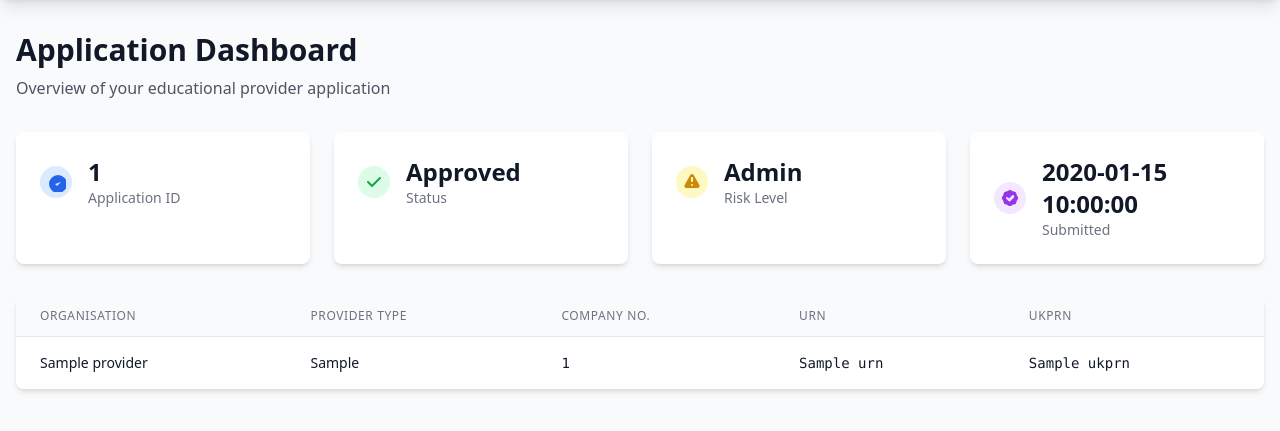
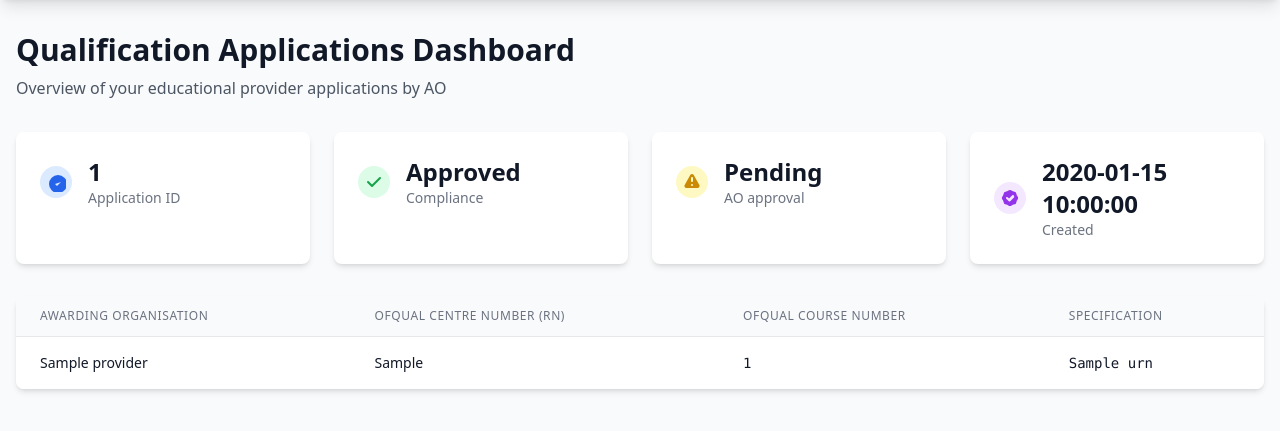
Before and after one commit to ragpark/educational-kyc, a FastAPI app: template templates/provider_dashboard.html in a window 1280 px wide. Shown: the part 64-495 px from the top of the page. Run offline with FastAPI, Linux system fonts and the light colour scheme; the template is opened without the code that fills it: most values are stand-ins (such as "Sample title", 1, 10 or a date in 2020); some libraries are stand-ins or nearby versions.

Commit message:
Update provider_dashboard.html

```diff
--- a/templates/provider_dashboard.html
+++ b/templates/provider_dashboard.html
@@ -4,8 +4,8 @@
 <div class="max-w-7xl mx-auto">
     <!-- Header -->
     <div class="mb-8">
-        <h1 class="text-3xl font-bold text-gray-900">Application Dashboard</h1>
-        <p class="text-gray-600 mt-2">Overview of your educational provider application</p>
+        <h1 class="text-3xl font-bold text-gray-900">Qualification Applications Dashboard</h1>
+        <p class="text-gray-600 mt-2">Overview of your educational provider applications by AO</p>
     </div>
 
     {% if provider %}
@@ -37,7 +37,7 @@
                 </div>
                 <div class="ml-4">
                     <div class="text-2xl font-bold text-gray-900">{{ provider.status|title }}</div>
-                    <div class="text-sm text-gray-500">Status</div>
+                    <div class="text-sm text-gray-500">Compliance</div>
                 </div>
             </div>
         </div>
@@ -51,8 +51,8 @@
                     </div>
                 </div>
                 <div class="ml-4">
-                    <div class="text-2xl font-bold text-gray-900">{{ provider.risk_level|title }}</div>
-                    <div class="text-sm text-gray-500">Risk Level</div>
+                    <div class="text-2xl font-bold text-gray-900">Pending</div>
+                    <div class="text-sm text-gray-500">AO approval</div>
                 </div>
             </div>
         </div>
@@ -67,7 +67,7 @@
                 </div>
                 <div class="ml-4">
                     <div class="text-2xl font-bold text-gray-900">{{ provider.created_at }}</div>
-                    <div class="text-sm text-gray-500">Submitted</div>
+                    <div class="text-sm text-gray-500">Created</div>
                 </div>
             </div>
         </div>
@@ -78,11 +78,10 @@
         <table class="min-w-full divide-y divide-gray-200">
             <thead class="bg-gray-50">
                 <tr>
-                    <th class="px-6 py-3 text-left text-xs font-medium text-gray-500 uppercase tracking-wider">Organisation</th>
-                    <th class="px-6 py-3 text-left text-xs font-medium text-gray-500 uppercase tracking-wider">Provider Type</th>
-                    <th class="px-6 py-3 text-left text-xs font-medium text-gray-500 uppercase tracking-wider">Company No.</th>
-                    <th class="px-6 py-3 text-left text-xs font-medium text-gray-500 uppercase tracking-wider">URN</th>
-                    <th class="px-6 py-3 text-left text-xs font-medium text-gray-500 uppercase tracking-wider">UKPRN</th>
+                    <th class="px-6 py-3 text-left text-xs font-medium text-gray-500 uppercase tracking-wider">Awarding Organisation</th>
+                    <th class="px-6 py-3 text-left text-xs font-medium text-gray-500 uppercase tracking-wider">OFQUAL Centre Number (RN)</th>
+                    <th class="px-6 py-3 text-left text-xs font-medium text-gray-500 uppercase tracking-wider">OFQUAL Course Number</th>
+                    <th class="px-6 py-3 text-left text-xs font-medium text-gray-500 uppercase tracking-wider">Specification</th>
                 </tr>
             </thead>
             <tbody class="bg-white divide-y divide-gray-200">
@@ -91,7 +90,6 @@
                     <td class="px-6 py-4 whitespace-nowrap text-sm text-gray-900">{{ provider.provider_type or 'N/A' }}</td>
                     <td class="px-6 py-4 whitespace-nowrap text-sm font-mono text-gray-900">{{ provider.company_number or 'N/A' }}</td>
                     <td class="px-6 py-4 whitespace-nowrap text-sm font-mono text-gray-900">{{ provider.urn or 'N/A' }}</td>
-                    <td class="px-6 py-4 whitespace-nowrap text-sm font-mono text-gray-900">{{ provider.ukprn or 'N/A' }}</td>
                 </tr>
             </tbody>
         </table>
```
